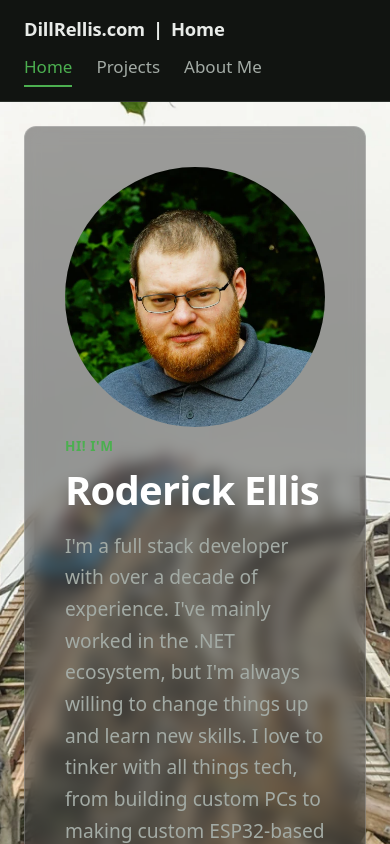
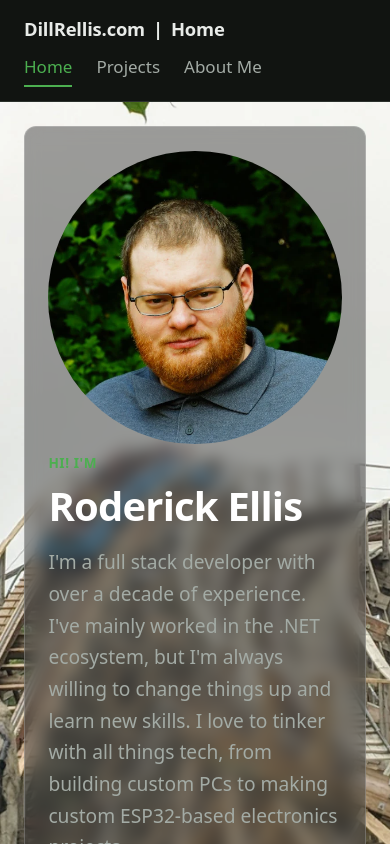
Before and after one commit to coasterboy101/dillrellis-com, a React (Vite) app: page / in a window 390 px wide. Shown: the top 844 px of the page. Built offline with nearby package versions, Linux system fonts and the light colour scheme.

Commit message:
- Fixed project cards overflowing their container on mobile - Reduced card and 404 page padding on mobile

```diff
--- a/src/styles.css
+++ b/src/styles.css
@@ -193,7 +193,7 @@ ul {
 }
 
 .not-found-container {
-  padding: 5rem;
+  padding: clamp(1.5rem, 8vw, 5rem);
 }
 
 .eyebrow {
@@ -258,7 +258,7 @@ ul {
 
 .frosted-card {
   max-width: 520px;
-  padding: 40px;
+  padding: clamp(1.25rem, 6vw, 40px);
   color: white;
   background-color: rgba(64, 64, 64, 0.5); /* Semi-transparent layer is required */
 
@@ -291,7 +291,7 @@ ul {
 
 .card-grid {
   display: grid;
-  grid-template-columns: repeat(auto-fit, minmax(560px, 1fr));
+  grid-template-columns: repeat(auto-fit, minmax(min(560px, 100%), 1fr));
   gap: 1.25rem;
   margin-top: 2.5rem;
 }
```
